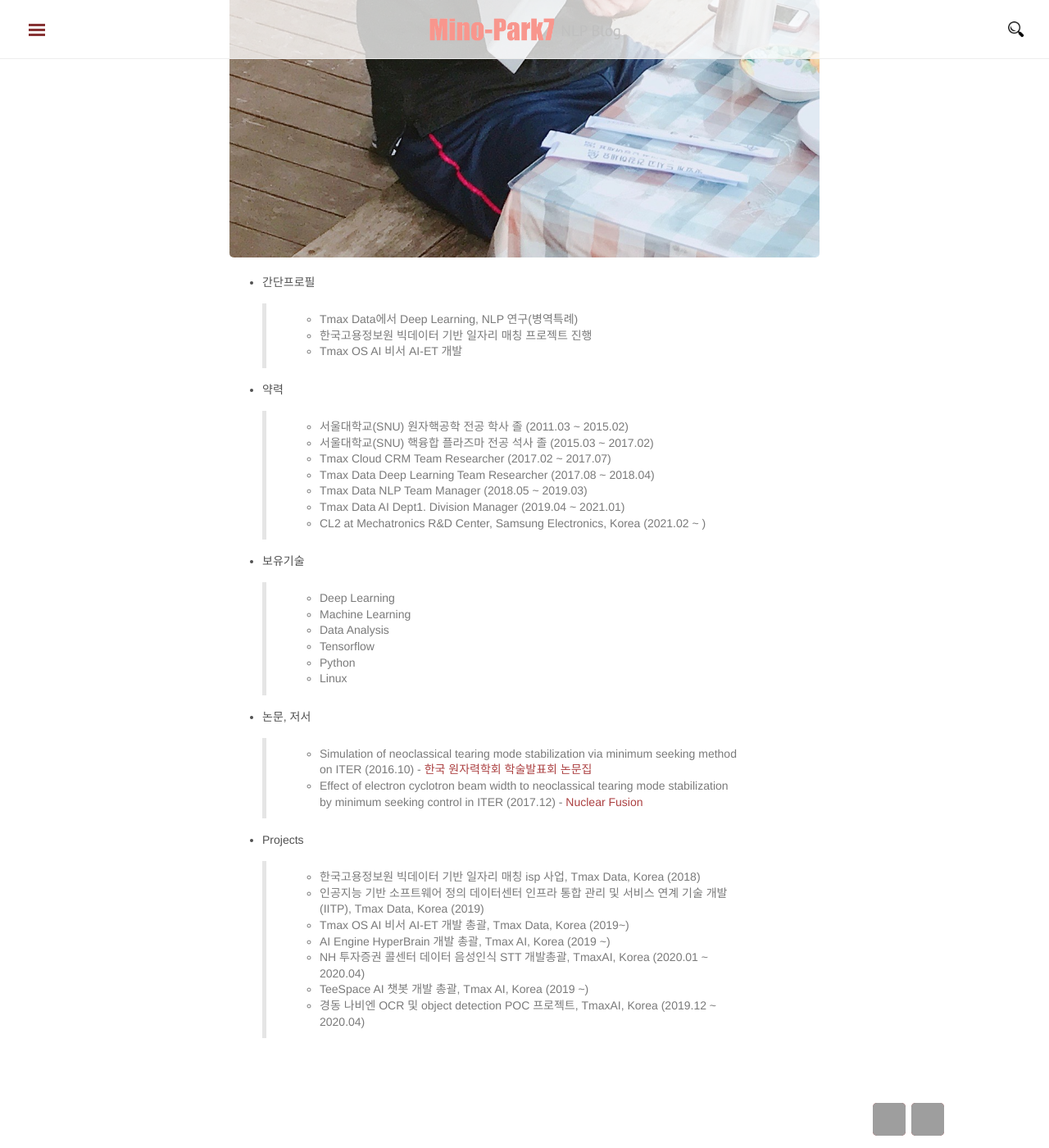
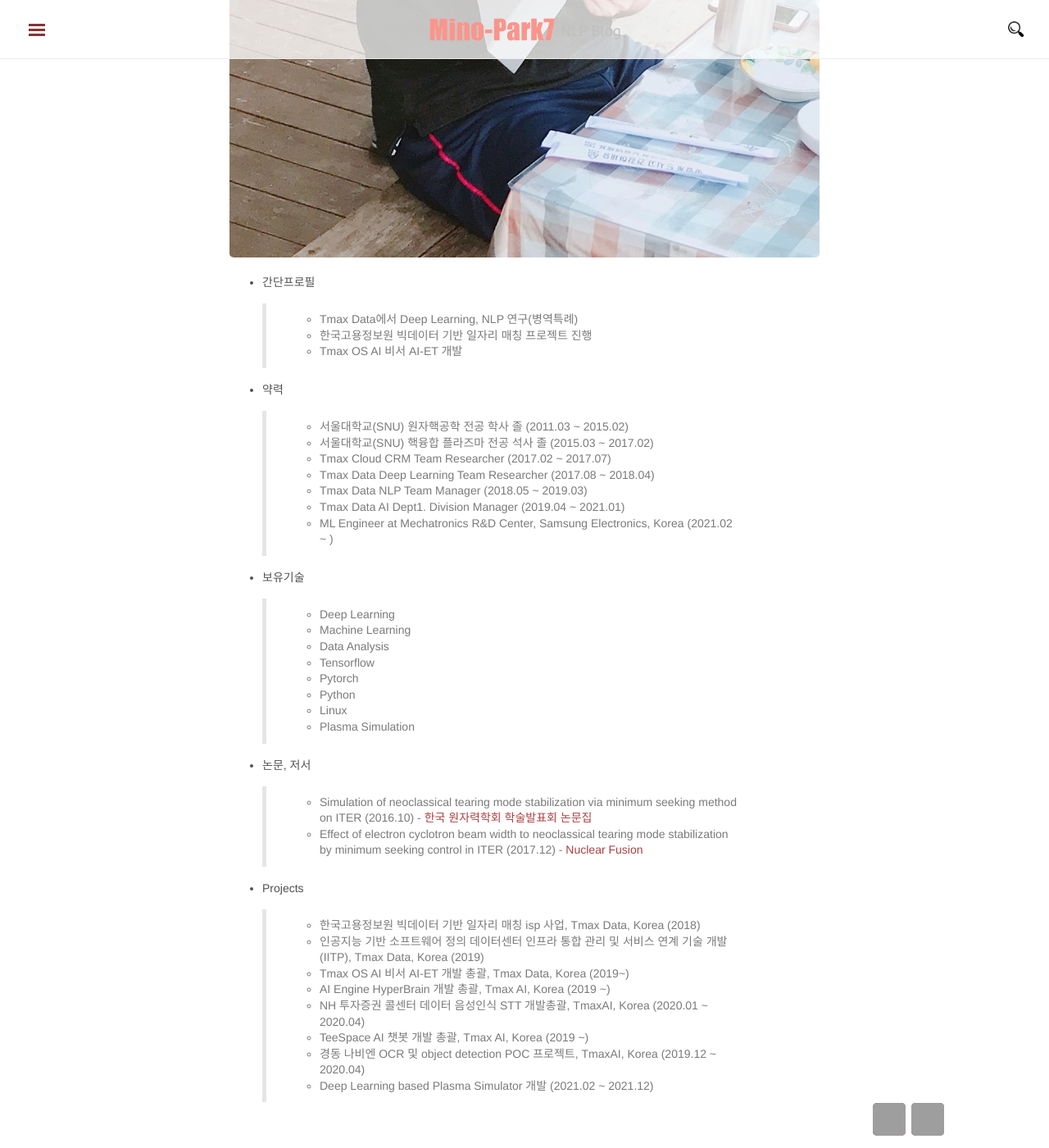
Before and after one commit to mino-park7/mino-park7.github.io, a Jekyll site: the page built from about.md, in a window 1280 px wide and 1400 px high, scrolled down 862 px. Shown: the whole window at 82% size. Built offline with Jekyll 4.4.1, drawn with Linux system fonts in a browser that asks for light colours; nearby versions of some CDN libraries; comment, search, counter and statistics services are not loaded; grey boxes are pictures that could not be loaded.

Commit message:
Update about.md

```diff
--- a/about.md
+++ b/about.md
@@ -15,15 +15,17 @@ title: About
 >* Tmax Data Deep Learning Team Researcher (2017.08 ~ 2018.04)
 >* Tmax Data NLP Team Manager (2018.05 ~ 2019.03)
 >* Tmax Data AI Dept1. Division Manager (2019.04 ~ 2021.01)
->* CL2 at Mechatronics R&D Center, Samsung Electronics, Korea (2021.02 ~ )
+>* ML Engineer at Mechatronics R&D Center, Samsung Electronics, Korea (2021.02 ~ )
 
 * 보유기술
 >* Deep Learning
 >* Machine Learning
 >* Data Analysis
 >* Tensorflow
+>* Pytorch
 >* Python
 >* Linux
+>* Plasma Simulation
 
 * 논문, 저서
 >* Simulation of neoclassical tearing mode stabilization via minimum seeking method on ITER (2016.10) - [한국 원자력학회 학술발표회 논문집](https://www.kns.org/files/pre_paper/36/16A-496%EB%B0%95%EB%AF%BC%ED%98%B8.pdf)
@@ -37,3 +39,4 @@ title: About
 >* NH 투자증권 콜센터 데이터 음성인식 STT 개발총괄, TmaxAI, Korea (2020.01 ~ 2020.04)
 >* TeeSpace AI 챗봇 개발 총괄, Tmax AI, Korea (2019 ~)
 >* 경동 나비엔 OCR 및 object detection POC 프로젝트, TmaxAI, Korea (2019.12 ~ 2020.04)
+>* Deep Learning based Plasma Simulator 개발 (2021.02 ~ 2021.12)
```
